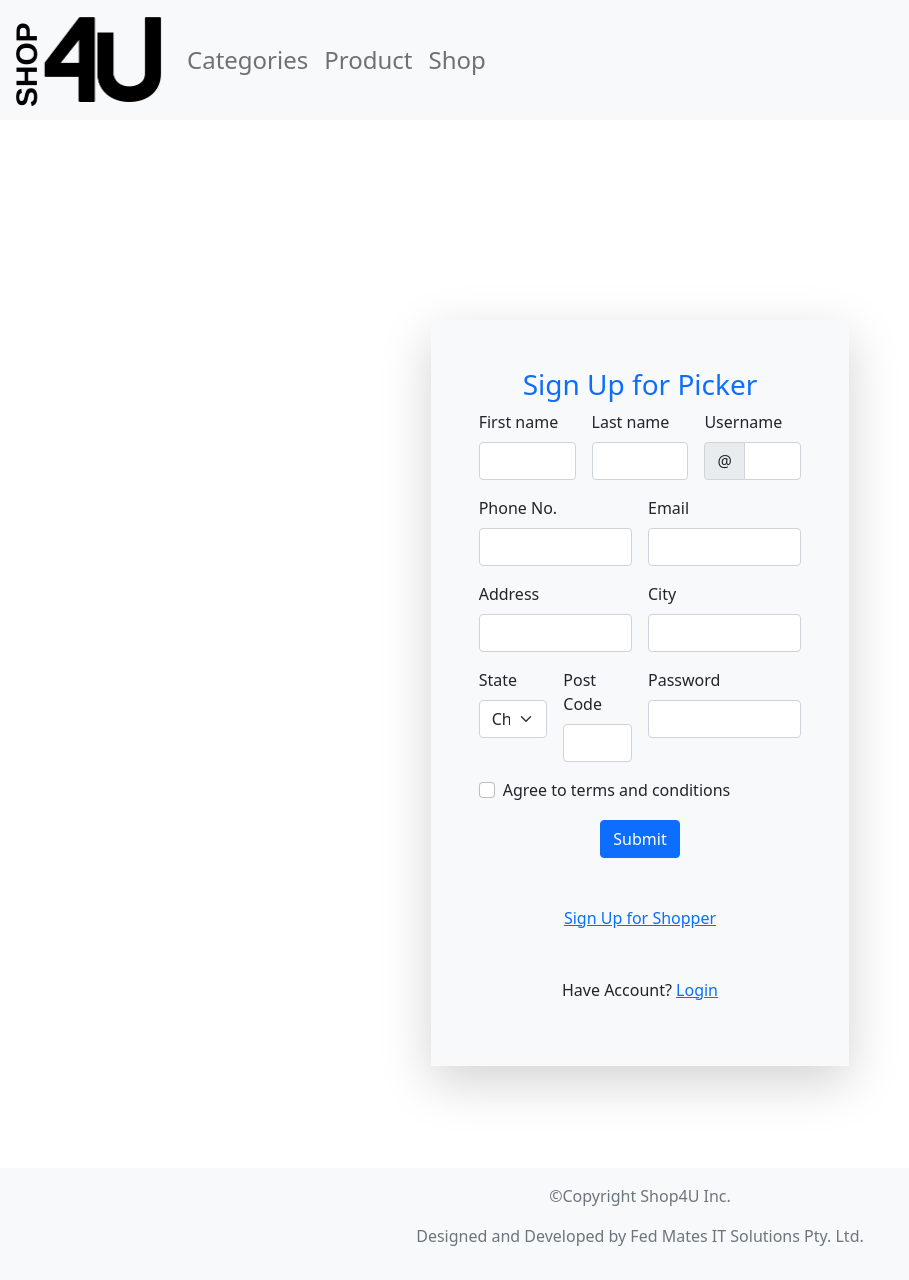
After one commit to narayansapkota225/Shop4U, a PHP site: page /pickersignup.php in a window 1280 px wide. The commit adds this page. Shown: the whole page, without its empty margins (0-909 px from the left). Run offline with PHP 8.4, Linux system fonts and the light colour scheme.

Commit message:
Update complete

```diff
--- a/partial/adminmenu.php
+++ b/partial/adminmenu.php
@@ -8,7 +8,6 @@
     <meta http-equiv="X-UA-Compatible" content="IE=edge">
     <meta name="viewport" content="width=device-width, initial-scale=1.0">
     <link href="https://cdn.jsdelivr.net/npm/bootstrap@5.1.3/dist/css/bootstrap.min.css" rel="stylesheet" integrity="sha384-1BmE4kWBq78iYhFldvKuhfTAU6auU8tT94WrHftjDbrCEXSU1oBoqyl2QvZ6jIW3" crossorigin="anonymous">
-    <link rel="stylesheet" href="style.css">
 
 </head>
 <body>
@@ -23,7 +22,7 @@
       <div class="navbar-nav">
         <a class="nav-link" href="#">Order</a>
         <a class="nav-link" href="#">Product</a>
-        <a class="nav-link" href="#">User</a>
+        <a class="nav-link" href="../adminuser.php">User</a>
       </div>
     </div>
   </div>
--- /dev/null
+++ b/pickersignup.php
@@ -0,0 +1,127 @@
+<?php $Title = "Sign Up Picker - Shop4U"?>
+<?php include('./partial/menu.php')?>
+<!-- sign up container start-->
+<div class="container-fluid vh-100">
+    <div class="" style="margin-top:200px">
+        <div class="rounded d-flex justify-content-center">
+            <div class="col-md-4 col-sm-12 shadow-lg p-5 bg-light">
+                <div class="text-center">
+                    <h3 class="text-primary">Sign Up for Picker</h3>
+                </div>
+                <form class="row g-3 needs-validation" novalidate>
+                    <div class="col-md-4">
+                        <label for="validationCustom01" class="form-label">First name</label>
+                        <input type="text" class="form-control" id="validationCustom01" required>
+                        <div class="valid-feedback">
+                            Looks good!
+                        </div>
+                        <div class="invalid-feedback">
+                            Required
+                        </div>
+                    </div>
+                    <div class="col-md-4">
+                        <label for="validationCustom02" class="form-label">Last name</label>
+                        <input type="text" class="form-control" id="validationCustom02" required>
+                        <div class="valid-feedback">
+                            Looks good!
+                        </div>
+                        <div class="invalid-feedback">
+                            Required
+                        </div>
+                    </div>
+                    <div class="col-md-4">
+                        <label for="validationCustomUsername" class="form-label">Username</label>
+                        <div class="input-group has-validation">
+                            <span class="input-group-text" id="inputGroupPrepend">@</span>
+                            <input type="text" class="form-control" id="validationCustomUsername" aria-describedby="inputGroupPrepend" required>
+                            <div class="invalid-feedback">
+                                Please choose a username.
+                            </div>
+                        </div>
+                    </div>
+                    <div class="col-md-6">
+                        <label for="validationCustom03" class="form-label">Phone No.</label>
+                        <input type="text" class="form-control" id="validationCustom03" required>
+                        <div class="invalid-feedback">
+                            Please provide a valid Phone Number.
+                        </div>
+                    </div>
+                    <div class="col-md-6">
+                        <label for="validationCustom03" class="form-label">Email</label>
+                        <input type="text" class="form-control" id="validationCustom04" required>
+                        <div class="invalid-feedback">
+                            Please provide a valid Email.
+                        </div>
+                    </div>
+                    <div class="col-md-6">
+                        <label for="validationCustom03" class="form-label">Address</label>
+                        <input type="text" class="form-control" id="validationCustom05" required>
+                        <div class="invalid-feedback">
+                            Please provide a valid Address.
+                        </div>
+                    </div>
+                    <div class="col-md-6">
+                        <label for="validationCustom03" class="form-label">City</label>
+                        <input type="text" class="form-control" id="validationCustom06" required>
+                        <div class="invalid-feedback">
+                            Please provide a valid City.
+                        </div>
+                    </div>
+                    <div class="col-md-3">
+                        <label for="validationCustom04" class="form-label">State</label>
+                        <select class="form-select" id="validationCustom07" required>
+                            <option selected disabled value="">Choose...</option>
+                            <option>NSW</option>
+                            <option>VIC</option>
+                            <option>SA</option>
+                            <option>QLD</option>
+                            <option>NT</option>
+                            <option>WA</option>
+                            <option>TAS</option>
+                            <option>ACT</option>
+                        </select>
+                        <div class="invalid-feedback">
+                            Please select state.
+                        </div>
+                    </div>
+                    <div class="col-md-3">
+                        <label for="validationCustom05" class="form-label">Post Code</label>
+                        <input type="text" class="form-control" id="validationCustom08" required>
+                        <div class="invalid-feedback">
+                            Please provide a valid Post Code.
+                        </div>
+                    </div>
+                    <div class="col-md-6">
+                        <label for="validationCustom09" class="form-label">Password</label>
+                        <input type="password" class="form-control" id="validationCustom09" required>
+                        <div class="invalid-feedback">
+                            Please enter a password.
+                        </div>
+                    </div>
+                    <div class="col-12">
+                        <div class="form-check">
+                        <input class="form-check-input" type="checkbox" value="" id="invalidCheck" required>
+                        <label class="form-check-label" for="invalidCheck">
+                            Agree to terms and conditions
+                        </label>
+                        <div class="invalid-feedback">
+                            You must agree before submitting.
+                        </div>
+                    </div>
+                </div>
+                <div class="col-12 text-center">
+                    <button class="btn btn-primary " type="submit" >Submit</button>
+                </div>
+            </form>
+            <a href="../signup.php"><p class="text-center mt-5">Sign Up for Shopper
+            </p></a>
+            <p class="text-center mt-5">Have Account?
+                <a href="../login.php"><span class="text-primary">Login</span></a>
+            </p>
+            </div>
+        </div>
+    </div>
+</div>
+ <!-- sign up container end-->
+<script src="js/validation.js"></script>
+ <?php include('partial/footer.php')?>
--- a/signup.php
+++ b/signup.php
@@ -113,6 +113,8 @@
                     <button class="btn btn-primary " type="submit" >Submit</button>
                 </div>
             </form>
+            <a href="../pickersignup.php"><p class="text-center mt-5">Sign Up for Picker
+            </p></a>
             <p class="text-center mt-5">Have Account?
                 <a href="../login.php"><span class="text-primary">Login</span></a>
             </p>
```
Also changed, not shown: adduser.php (added, +125 -0 lines), adminuser.php (added, +37 -0 lines), db/adminuserconfig.php (added, +46 -0 lines).
